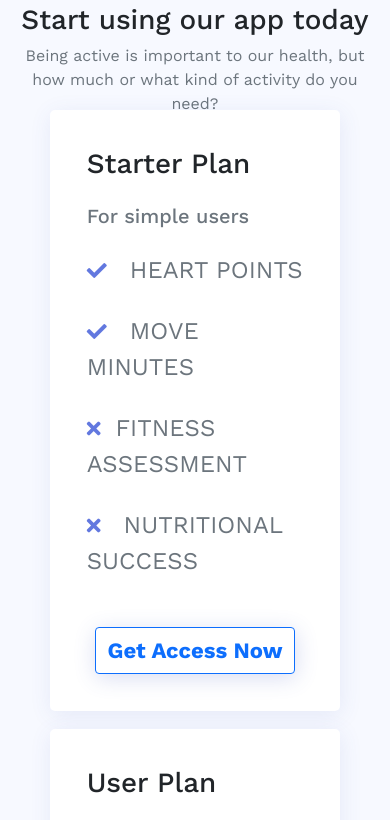
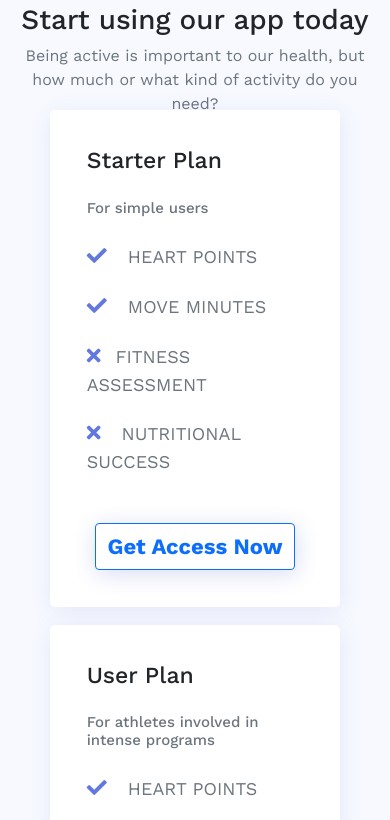
Before and after one commit to sazzad2003/responsive-2, a plain HTML site: page index.html in a window 390 px wide. Shown: the part 4003-4823 px from the top of the page. Drawn offline with nearby package versions, Linux system fonts and the light colour scheme.

Commit message:
Update res.css

```diff
--- a/res.css
+++ b/res.css
@@ -42,6 +42,16 @@
     }
     .containers {
         width: 95%;
+    }
+        .pricing-item ul li {
+        font-size: 18px;
+        margin-bottom: 20px;
+    }
+    .pricing-item h1 {
+        font-size: 23px;
+    }
+    .pricing-item h5 {
+        font-size: 15px;
     }
 }
 @media (max-width:546px){
```
